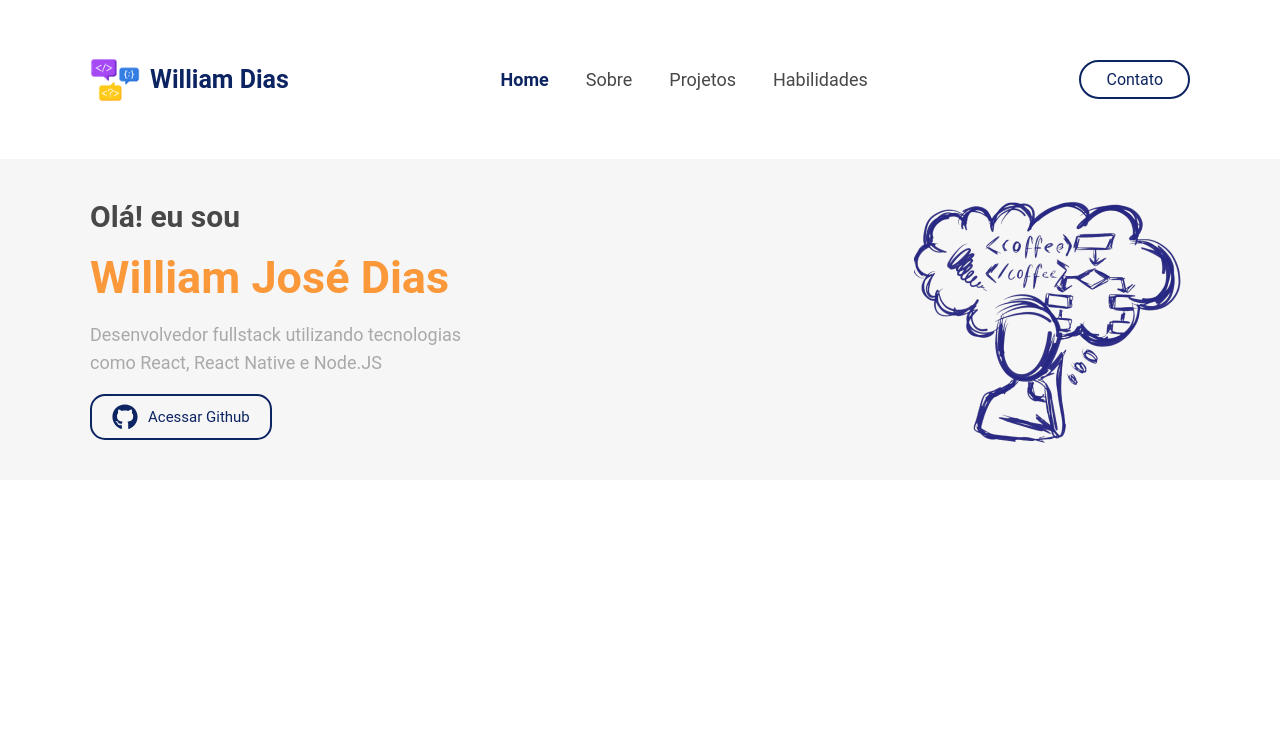
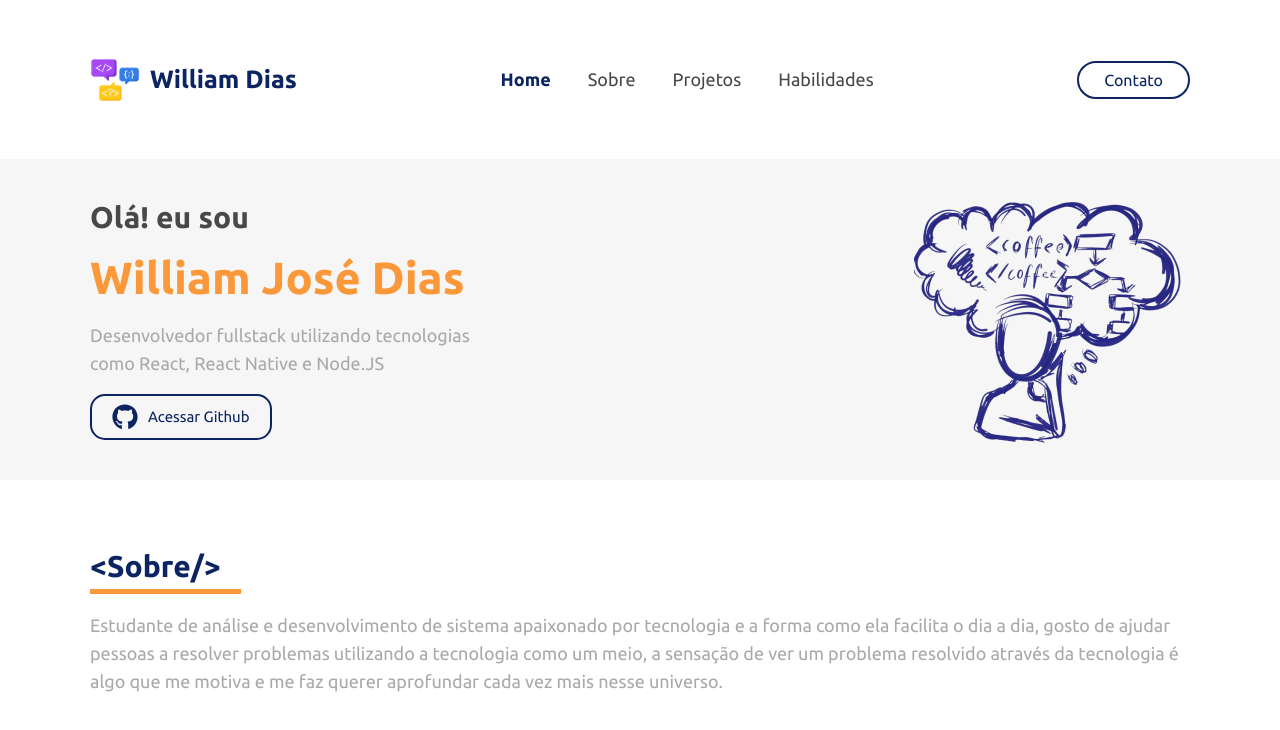
Before and after one commit to WilliamWJD/portfolio, a React (Create React App) app: page / in a window 1280 px wide. Shown: the top 730 px of the page. Built offline with nearby package versions, Linux system fonts and the light colour scheme.

Commit message:
criando componente sobre

```diff
--- a/src/components/Info/styles.ts
+++ b/src/components/Info/styles.ts
@@ -4,6 +4,7 @@ export const Container = styled.div`
     width: 100%;
     background-color: #F6F6F6;
     height:321px;
+    margin-bottom: 69px;
 
     display: flex;
     align-items: center;
--- /dev/null
+++ b/src/components/Sobre/index.tsx
@@ -0,0 +1,18 @@
+import { Container, Content } from './styles';
+
+export function Sobre() {
+    return (
+        <Container>
+            <Content>
+                <h1>{`<Sobre/>`}</h1>
+                <p>
+                    Estudante de análise e desenvolvimento de sistema apaixonado por
+                    tecnologia e a forma como ela facilita o dia a dia, gosto de ajudar pessoas a resolver
+                    problemas utilizando a tecnologia como um meio, a sensação de ver um problema
+                    resolvido através da tecnologia é algo que me motiva e me faz querer aprofundar
+                    cada vez mais nesse universo.
+                </p>
+            </Content>
+        </Container>
+    )
+}
--- /dev/null
+++ b/src/components/Sobre/styles.ts
@@ -0,0 +1,37 @@
+import styled from 'styled-components';
+
+export const Container = styled.div`
+    width: 100%;
+    margin-bottom: 69px;
+
+    display: flex;
+    align-items: center;
+    justify-content: center;
+`;
+
+export const Content = styled.div`
+    width:100%;
+    max-width: 1100px;
+
+    h1{
+        font-size: 30px;
+        color: #0C2461;
+        position: relative;
+
+        ::before{
+            content:'';
+            position: absolute;
+            width: calc(131px + 20px);
+            height:5px;
+            background-color: #FA983A;
+            top: 40px;
+        }
+    }
+
+    p{
+        font-size: 18px;
+        line-height: 28px;
+        color: #A9A9A9;
+        margin-top: 27px;
+    }
+`;
--- a/src/globalStyle.ts
+++ b/src/globalStyle.ts
@@ -14,7 +14,7 @@ export const GlobalStyle = createGlobalStyle`
     }
 
     body, button{
-        font-family: 'Roboto', sans-serif;
+        font-family: 'Ubuntu', sans-serif;
     }
 
     h1,h2,h3,h4,h5,h6,strong{
--- a/src/pages/home/index.tsx
+++ b/src/pages/home/index.tsx
@@ -2,12 +2,14 @@ import { Container } from './styles';
 
 import { Header } from '../../components/Header';
 import { Info } from '../../components/Info';
+import { Sobre } from '../../components/Sobre';
 
 export function Home(){
     return(
         <Container>
             <Header/>
             <Info/>
+            <Sobre/>
         </Container>
     )
 }
```
